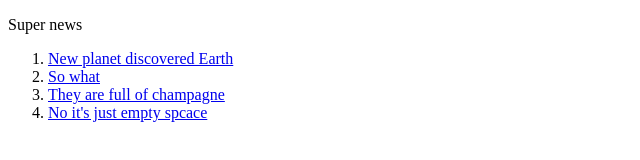
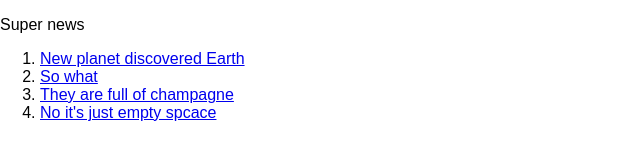
Before and after one commit to Kalimiri/ExerciseNewsSite, a plain HTML site: page index.html in a window 1280 px wide. Shown: the whole page, without its empty margins (0-640 px from the left). Drawn offline with Linux system fonts and the light colour scheme.

Commit message:
Link to normalize.css

```diff
--- a/index.html
+++ b/index.html
@@ -3,6 +3,7 @@
 	<head>
 		<title>SUPER NEWS</title>
 		<meta charset ='utf-8'/>
+		<link rel='stylesheet' href='normalize.css' />
 	</head>
 	<body>
 		<header>
```
